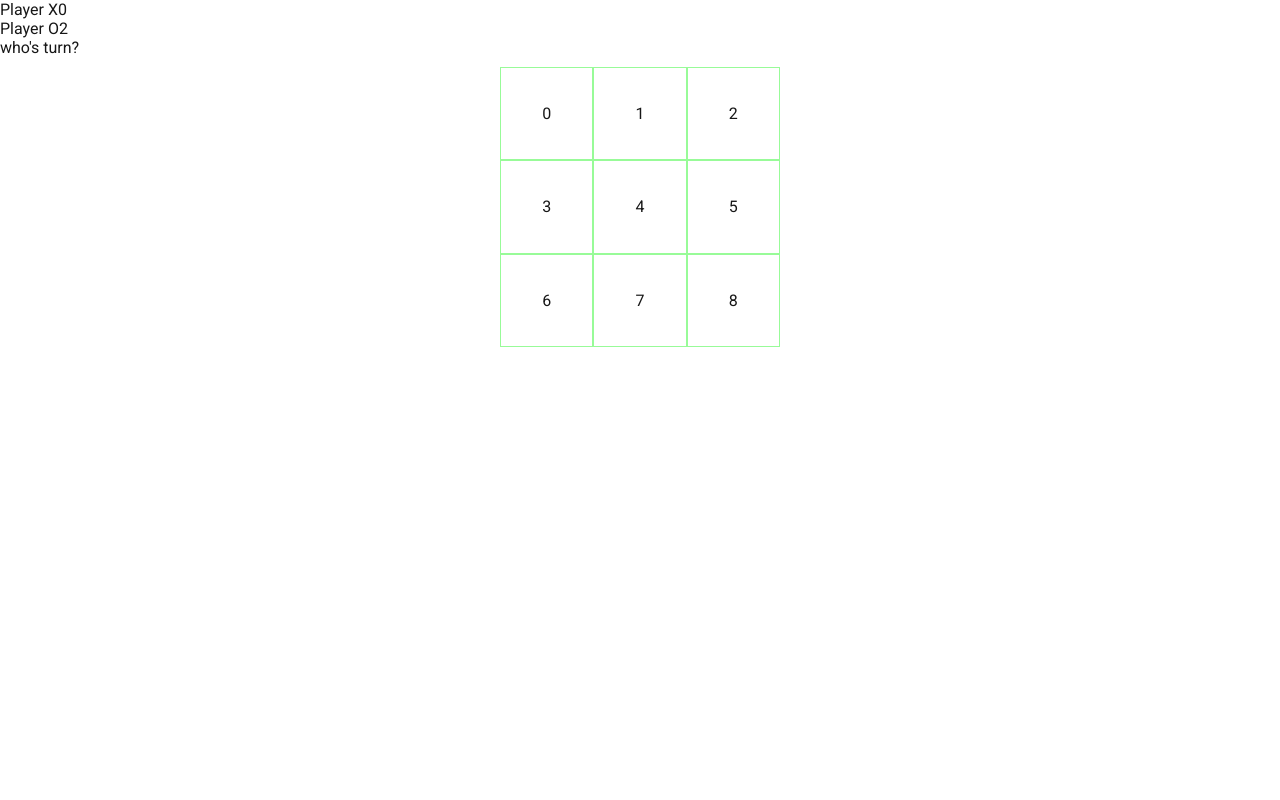
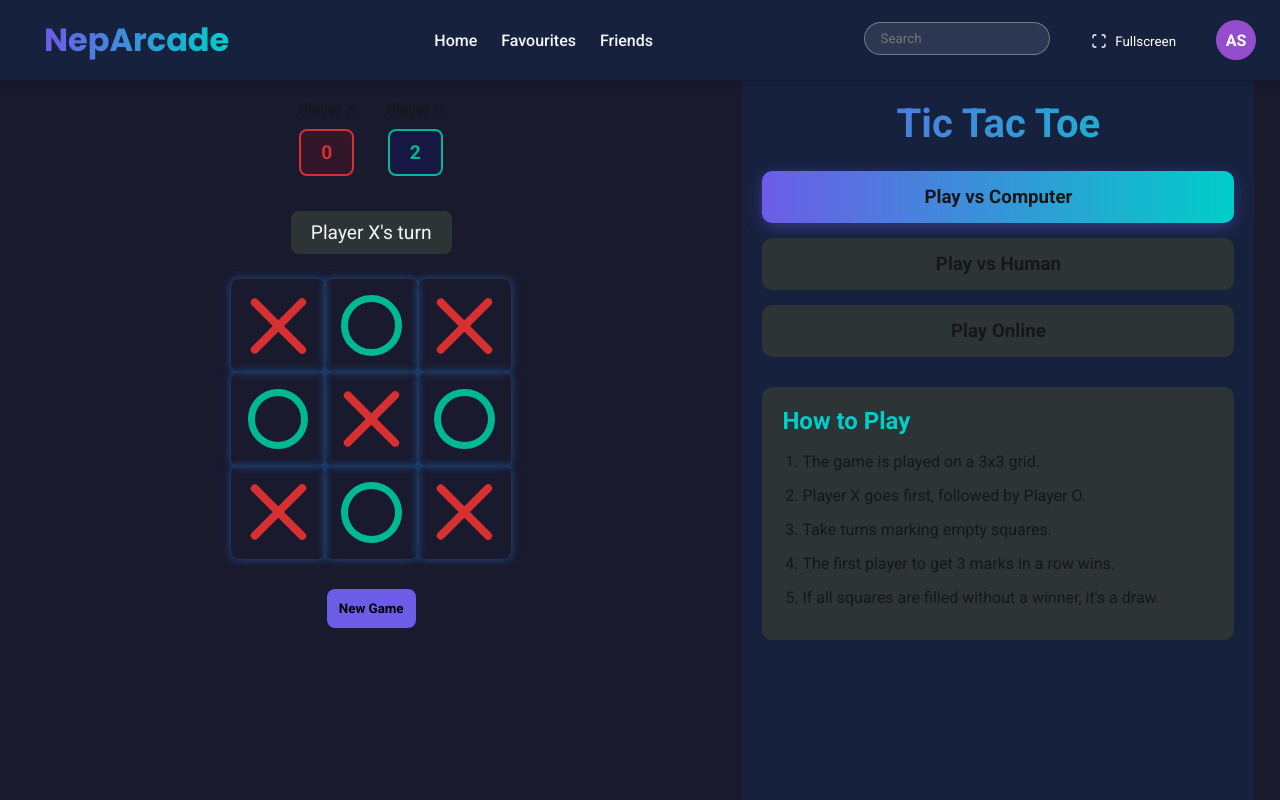
Before and after one commit to Anush980/NepArcade-Nxt, a Next.js app: page /games/tictactoe in a window 1280 px wide. Built offline with nearby package versions, Linux system fonts and the light colour scheme.

Commit message:
Added GamePage layout

```diff
--- /dev/null
+++ b/src/app/components/GameInfo/GameInfo.css
@@ -0,0 +1,70 @@
+.game-title h1 {
+  font-size: 2.5rem;
+  margin-bottom: 1.5rem;
+  background: linear-gradient(to right, var(--primary), var(--accent));
+  -webkit-background-clip: text;
+  background-clip: text;
+  color: transparent;
+  text-align: center;
+}
+
+.player-selection {
+  display: flex;
+  flex-direction: column;
+  gap: 15px;
+  margin-bottom: 30px;
+}
+
+.player-option {
+  padding: 15px;
+  border-radius: 10px;
+  cursor: pointer;
+  transition: all 0.3s ease;
+  background-color: var(--dark);
+  text-align: center;
+}
+
+.player-option.active {
+  background: linear-gradient(to right, var(--primary), var(--accent));
+  box-shadow: 0 4px 15px rgba(108, 92, 231, 0.4);
+}
+
+.player-option:hover {
+  transform: translateY(-3px);
+  background-color: var(--hover-bg);
+}
+
+.how-to-play {
+  background-color: var(--dark);
+  padding: 20px;
+  border-radius: 10px;
+}
+
+.how-to-play h2 {
+  margin-bottom: 15px;
+  color: var(--accent);
+}
+
+.how-to-play ol {
+  padding-left: 20px;
+}
+
+.how-to-play li {
+  margin-bottom: 10px;
+  line-height: 1.5;
+}
+@media (max-width:720px){
+  .game-title h1 {
+    font-size: 2rem;
+  }
+}
+@media (max-width:480px){
+
+  .player-option {
+    padding: 12px;
+  }
+
+  .how-to-play {
+    padding: 15px;
+  }
+}
--- /dev/null
+++ b/src/app/components/GameInfo/GameInfo.jsx
@@ -0,0 +1,33 @@
+'use client';
+import './GameInfo.css';
+
+export default function GameInfo() {
+    return (
+        <div className="game-info">
+            <div className="game-title">
+                <h1>Tic Tac Toe</h1>
+            </div>
+            <div className="player-selection">
+                <div className="player-option active">
+                    <h3>Play vs Computer</h3>
+                </div>
+                <div className="player-option">
+                    <h3>Play vs Human</h3>
+                </div>
+                <div className="player-option">
+                    <h3>Play Online</h3>
+                </div>
+            </div>
+            <div className="how-to-play">
+                <h2>How to Play</h2>
+                <ol>
+                    <li>The game is played on a 3x3 grid.</li>
+                    <li>Player X goes first, followed by Player O.</li>
+                    <li>Take turns marking empty squares.</li>
+                    <li>The first player to get 3 marks in a row wins.</li>
+                    <li>If all squares are filled without a winner, it's a draw.</li>
+                </ol>
+            </div>
+        </div>
+    );
+}
--- /dev/null
+++ b/src/app/components/GameLayout/tictactoe.jsx
@@ -0,0 +1,19 @@
+'use client';
+import './tictactoe/tictactoe.css';
+
+export default function Tictactoe() {
+    return (
+        <div className="game-board">
+            <div className="cell x"></div>
+            <div className="cell o"></div>
+            <div className="cell x"></div>
+            <div className="cell o"></div>
+            <div className="cell x"></div>
+            <div className="cell o"></div>
+            <div className="cell x"></div>
+            <div className="cell o"></div>
+            <div className="cell x"></div>
+
+        </div>
+    );
+}
--- /dev/null
+++ b/src/app/components/GameLayout/tictactoe/tictactoe.css
@@ -0,0 +1,64 @@
+:root {
+    --x-color: #d63031;
+    --o-color: #00b894;
+}
+body{
+    display: flex;
+    justify-content: center;
+    align-items:center;
+}
+
+.game-board {
+    display: grid;
+    grid-template-rows: repeat(3, 1fr);
+    grid-template-columns: repeat(3, 1fr);
+    height: 300px;
+    width: 300px;
+    padding: 10px;
+    margin: 0 auto;
+
+}
+
+.cell {
+    background-color: var(--cell-bg);
+    border-radius: 8px;
+    display: flex;
+    align-items: center;
+    justify-content: center;
+    cursor: pointer;
+    transition: all 0.3s ease;
+    position: relative;
+    box-shadow: 0 0px 8px rgba(35, 120, 205, 0.622);
+
+}
+
+.cell:hover {
+    background-color: var(--hover-bg);
+    transform: translateY(-3px);
+}
+.cell.x::before,
+.cell.x::after {
+    content: "";
+    position: absolute;
+    height: 8px;
+    width: 80%;
+    background-color: var(--x-color);
+    border-radius: 4px;
+}
+
+.cell.x::before {
+
+    transform: rotate(45deg);
+}
+
+.cell.x::after {
+    transform: rotate(-45deg);
+}
+.cell.o::before{
+    content: "";
+    position:absolute;
+    width:50%;
+    height: 50%;
+    border-radius: 50%;
+    border:7px solid var(--o-color);
+}
--- /dev/null
+++ b/src/app/components/ScoreBoard/ScoreBoard.css
@@ -0,0 +1,46 @@
+.scoreboard {
+    display: flex;
+    justify-content: center;
+    gap: 30px;
+    margin-bottom: 20px;
+    width: 100%;
+}
+
+.player-score {
+    display: flex;
+    flex-direction: column;
+    align-items: center;
+    gap: 10px;
+}
+
+.score {
+    padding: 10px 20px;
+    border-radius: 8px;
+    font-weight: bold;
+    font-size: 1.2rem;
+}
+
+.x-score {
+    color: var(--x-color);
+    border: 2px solid var(--x-color);
+    background-color: rgba(255, 0, 0, 0.1);
+}
+
+.o-score {
+    color: var(--o-color);
+    border: 2px solid var(--o-color);
+    background-color: rgba(0, 0, 255, 0.1);
+}
+
+@media(max-width:720px) {
+    .scoreboard {
+        gap: 20px;
+    }
+}
+
+@media (max-width:480px) {
+    .scoreboard {
+        flex-direction: column;
+        gap: 10px;
+    }
+}
--- /dev/null
+++ b/src/app/components/ScoreBoard/ScoreBoard.jsx
@@ -0,0 +1,17 @@
+'use client';
+import './ScoreBoard.css';
+
+export default function ScoreBoard() {
+    return (
+        <div className="scoreboard">
+            <div className="player-score">
+                <span>Player X</span>
+                <span className='score x-score'>0</span>
+            </div>
+            <div className="player-score">
+                <span>Player O</span>
+                <span className='score o-score'>2</span>
+            </div>
+        </div>
+    );
+}
--- /dev/null
+++ b/src/app/games/tictactoe/game-layout.css
@@ -0,0 +1,76 @@
+
+body {
+  background-color: var(--bg);
+  margin: 0;
+  padding: 0;
+  font-family: 'Segoe UI', Tahoma, Geneva, Verdana, sans-serif;
+}
+
+.game-container {
+  display: flex;
+  flex-direction: row;
+  margin-top: 80px;
+  min-height: calc(100vh - 80px);
+  width: 100%;
+}
+
+.game-board-section {
+  flex: 0 0 58%;
+  display: flex;
+  justify-content: center;
+  padding: 20px;
+  background-color: var(--bg);
+}
+
+.board-container {
+  width: 100%;
+  max-width: 600px;
+  display: flex;
+  flex-direction: column;
+  align-items: center;
+}
+
+.game-info-section {
+  flex: 0 0 40%;
+  padding: 20px;
+  background-color: var(--header-bg);
+  overflow-y: auto;
+  /* max-height: calc(100vh - 80px); */
+}
+
+.game-status {
+  font-size: 1.2rem;
+  margin: 15px 0;
+  padding: 10px 20px;
+  background-color: var(--dark);
+  border-radius: 8px;
+  color: var(--light);
+  text-align: center;
+}
+
+.game-controls {
+  margin-top: 20px;
+  width: 100%;
+  display: flex;
+  justify-content: center;
+}
+
+
+@media (max-width: 768px) {
+  .game-container {
+    margin-top: 60px;
+  }
+
+  .game-board-section,
+  .game-info-section {
+    padding: 15px;
+  }
+
+}
+
+@media (max-width: 480px) {
+  .game-container {
+    margin-top: 50px;
+  }
+
+}
--- a/src/app/games/tictactoe/page.jsx
+++ b/src/app/games/tictactoe/page.jsx
@@ -1,44 +1,31 @@
 'use client';
+import Tictactoe from '@/app/components/GameLayout/tictactoe';
 import Navbar from '@/app/components/Navbar/Navbar';
-import './tictactoe.css';
+import Button from '@/app/components/Button/Button';
+import './game-layout.css';
+import ScoreBoard from '@/app/components/ScoreBoard/ScoreBoard';
+import GameInfo from '@/app/components/GameInfo/GameInfo';
 
-export default function Tictactoe() {
+export default function Gamepage() {
     return (
         <>
-            {/* <Navbar /> */}
-            <div className="main-container">
-                <div className="left-layout">
-                    <div className="board-section">
-                        <div className="scoreboard">
-                            <div className="player-1">
-                                <span>Player X</span>
-                                <span className='x-score'>0</span>
-                            </div>
-                            <div className="player-2">
-                                <span>Player O</span>
-                                <span className='y-score'>2</span>
-                            </div>
-                        </div>
-                        <div className="game-status">who's turn?</div>
-                        <div className="game-board">
-                        <div className="cell">0</div>
-                        <div className="cell">1</div>
-                        <div className="cell">2</div>
-                        <div className="cell">3</div>
-                        <div className="cell">4</div>
-                        <div className="cell">5</div>
-                        <div className="cell">6</div>
-                        <div className="cell">7</div>
-                        <div className="cell">8</div>
-
+            <Navbar />
+            <div className="game-container">
+                <div className="game-board-section">
+                    <div className="board-container">
+                        <ScoreBoard />
+                        <div className="game-status">Player X's turn</div>
+                        <Tictactoe />
+                        <div className="game-controls">
+                            <Button varient='primary' label='New Game' />
                         </div>
                     </div>
                 </div>
-                <div className="info">
 
+                <div className="game-info-section">
+                    <GameInfo />
                 </div>
             </div>
-
         </>
     );
 }
--- a/src/app/games/tictactoe/tictactoe.css
+++ /dev/null
@@ -1,17 +0,0 @@
-.game-board{
-display: grid;
-grid-template-rows: repeat(3,1fr);
-grid-template-columns: repeat(3,1fr);
-height: 300px;
-width: 300px;
-padding:10px;
-margin: 0 auto;
-
-}
-.cell{
-    display: flex;
-    justify-content: center;
-    align-items: center;
-    border:1px solid palegreen;
-
-}
--- a/src/app/globals.css
+++ b/src/app/globals.css
@@ -13,7 +13,7 @@
   --menu-bg: #06112ed1;
   --hover-bg: rgba(142, 140, 140, 0.599);
   --hero-bg: #0F0C12;
-  --bt-color: #027e7c;
+  --bg-color: #027e7c;
 }
 
 @media (prefers-color-scheme: dark) {
```
